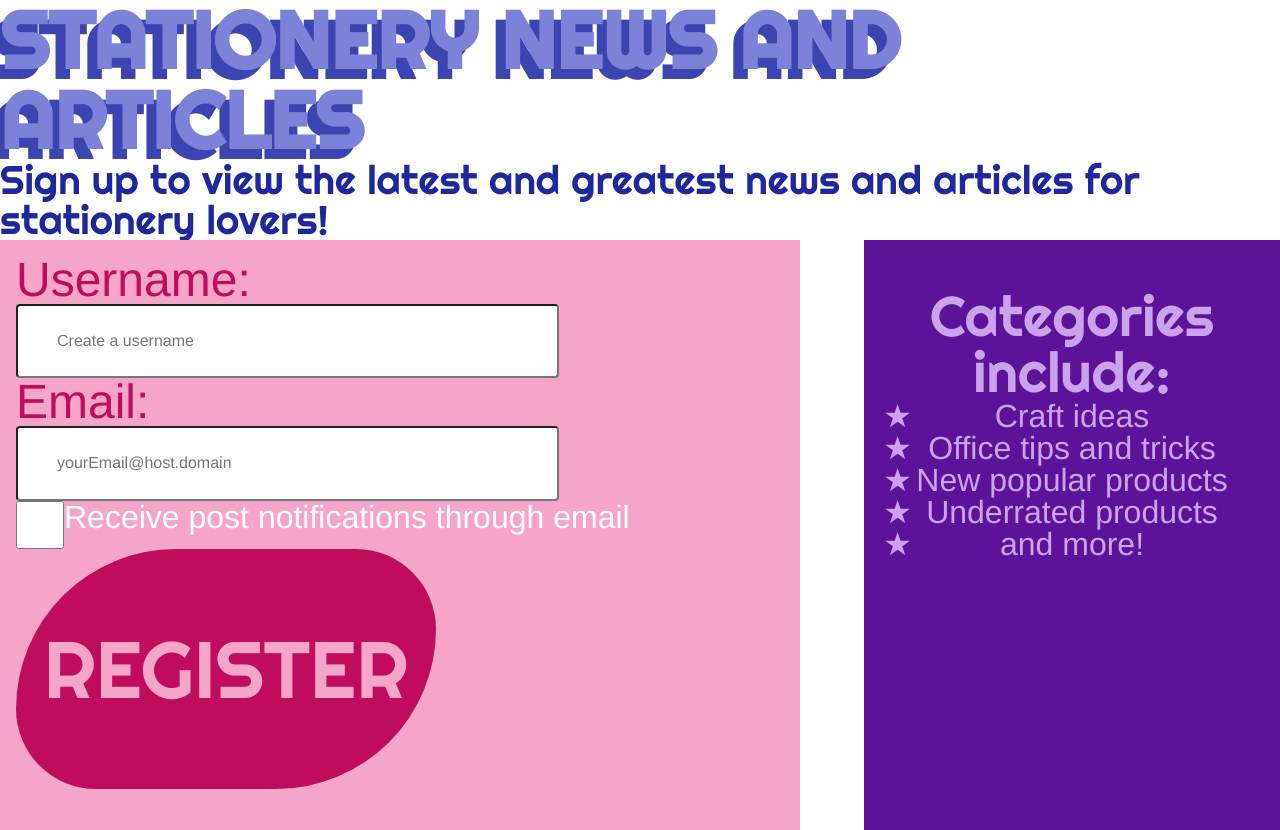
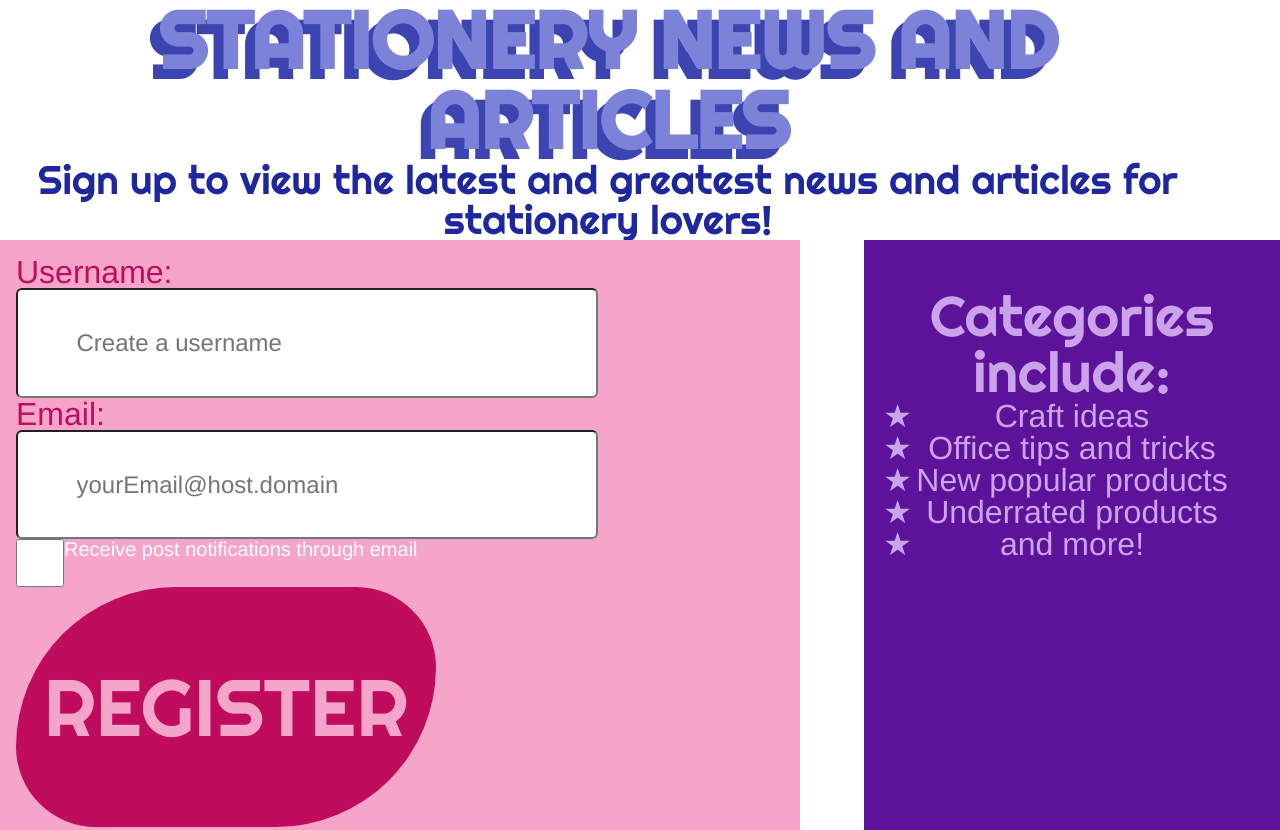
Before and after one commit to itmd362spring24/project1, a plain HTML site: page index.html in a window 1280 px wide. Shown: the top 830 px of the page. Drawn offline with Linux system fonts and the light colour scheme; a web font is replaced by a local one.

Commit message:
changing some more sizing and also trying to center the header

```diff
--- a/css/style.css
+++ b/css/style.css
@@ -47,6 +47,7 @@ input[name="email_notifs"]{
 
 #header {
   width: 95%;
+  text-align: center;
 }
 
 /*Content*/
@@ -175,16 +176,16 @@ h1 {
   }
 
   label[for="email_box"], label[for="username"] {
-    font-size: 3em;
+    font-size: 2em;
   }
 
   input[name="email_box"], input[name="username"] {
     padding: 0.5em, 1em;
-    font-size: 1em;
+    font-size: 1.5em;
   }
 
   label[for="email_notifs"] {
-    font-size: 2em;
+    font-size: 1.25em;
   }
 
   input[type="submit"] {
```
